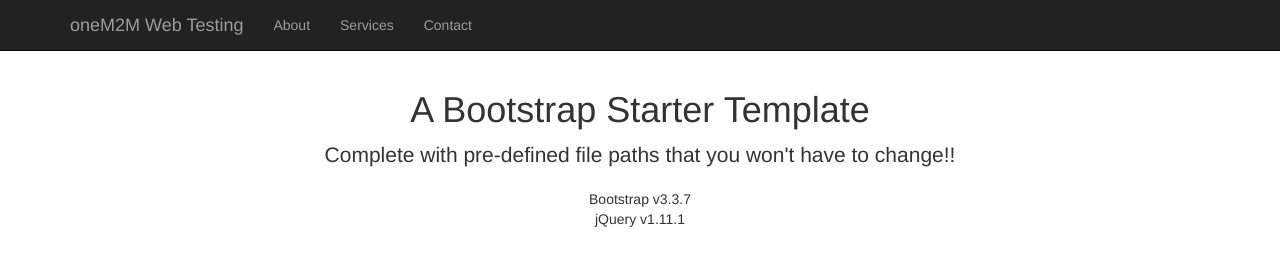
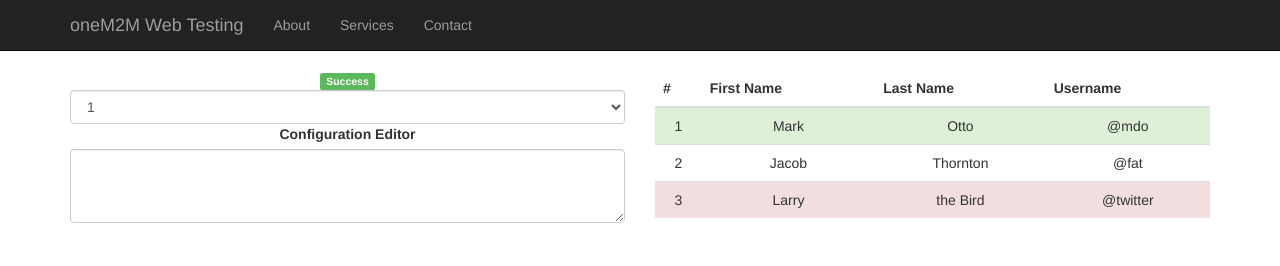
Before and after one commit to HwangJaeYoung/Web_based_Testing_Master, a website: page TitanWebTestingMain.ejs in a window 1280 px wide. Drawn offline with nearby package versions, Linux system fonts and the light colour scheme; files that its build step writes are made by us from their sources.

Commit message:
Modifying UI

```diff
--- a/TitanWebTestingMain.ejs
+++ b/TitanWebTestingMain.ejs
@@ -1,19 +1,28 @@
 <!DOCTYPE html>
+
 <html lang="en">
-
     <head>
         <meta charset="utf-8">
         <meta http-equiv="X-UA-Compatible" content="IE=edge">
         <meta name="viewport" content="width=device-width, initial-scale=1">
+        <!-- The above 3 meta tags *must* come first in the head; any other head content must come *after* these tags -->
         <meta name="description" content="">
         <meta name="author" content="">
+
+        <!-- /.container -->
+
+        <!-- Javascript Library -->
+        <script src="jquery-3.0.0.min.js"></script>
+
+        <!-- Bootstrap Core JavaScript -->
+        <script src="js/bootstrap.min.js"></script>
 
         <title> oneM2M Web Testing </title>
 
         <!-- Bootstrap Core CSS -->
         <link href="css/bootstrap.min.css" rel="stylesheet">
 
-    <!-- Custom CSS -->
+        <!-- Custom styles for this template -->
         <style>
             body {
                 padding-top: 70px;
@@ -27,11 +36,9 @@
         <script src="https://oss.maxcdn.com/libs/html5shiv/3.7.0/html5shiv.js"></script>
         <script src="https://oss.maxcdn.com/libs/respond.js/1.4.2/respond.min.js"></script>
         <![endif]-->
-
     </head>
 
     <body>
-
         <!-- Navigation -->
         <nav class="navbar navbar-inverse navbar-fixed-top" role="navigation">
             <div class="container">
@@ -66,28 +73,61 @@
 
         <!-- Page Content -->
         <div class="container">
+            <div class="row">
+                <div class="col-lg-6 text-center">
+                    <div>
+                        <span class="label label-success">Success</span>
 
-    <div class="row">
-        <div class="col-lg-12 text-center">
-            <h1>A Bootstrap Starter Template</h1>
-            <p class="lead">Complete with pre-defined file paths that you won't have to change!!</p>
-            <ul class="list-unstyled">
-                <li>Bootstrap v3.3.7</li>
-                <li>jQuery v1.11.1</li>
-            </ul>
+                        <span>
+                            <select class="form-control">
+                                <option>1</option>
+                                <option>2</option>
+                                <option>3</option>
+                                <option>4</option>
+                                <option>5</option>
+                            </select>
+                        </span>
+                    </div>
+
+                    <div class="form-group">
+                        <label for="exampleTextarea"> Configuration Editor </label>
+                        <textarea class="form-control" id="exampleTextarea" rows="3"></textarea>
                     </div>
                 </div>
-    <!-- /.row -->
 
+                <div class="col-lg-6 text-center">
+                    <table class="table table-striped">
+                        <thead>
+                        <tr>
+                            <th>#</th>
+                            <th>First Name</th>
+                            <th>Last Name</th>
+                            <th>Username</th>
+                        </tr>
+                        </thead>
+                        <tbody>
+                        <tr class="success">
+                            <td>1</td>
+                            <td>Mark</td>
+                            <td>Otto</td>
+                            <td>@mdo</td>
+                        </tr>
+                        <tr>
+                            <td>2</td>
+                            <td>Jacob</td>
+                            <td>Thornton</td>
+                            <td>@fat</td>
+                        </tr>
+                        <tr class="danger">
+                            <td>3</td>
+                            <td>Larry</td>
+                            <td>the Bird</td>
+                            <td>@twitter</td>
+                        </tr>
+                        </tbody>
+                    </table>
                 </div>
-<!-- /.container -->
-
-<!-- jQuery Version 1.11.1 -->
-<script src="jquery-3.0.0.min.js"></script>
-
-<!-- Bootstrap Core JavaScript -->
-<script src="js/bootstrap.min.js"></script>
-
+           </div>
+        </div>
     </body>
-
 </html>
```
Lines whose indentation alone changed are shown as unchanged.
